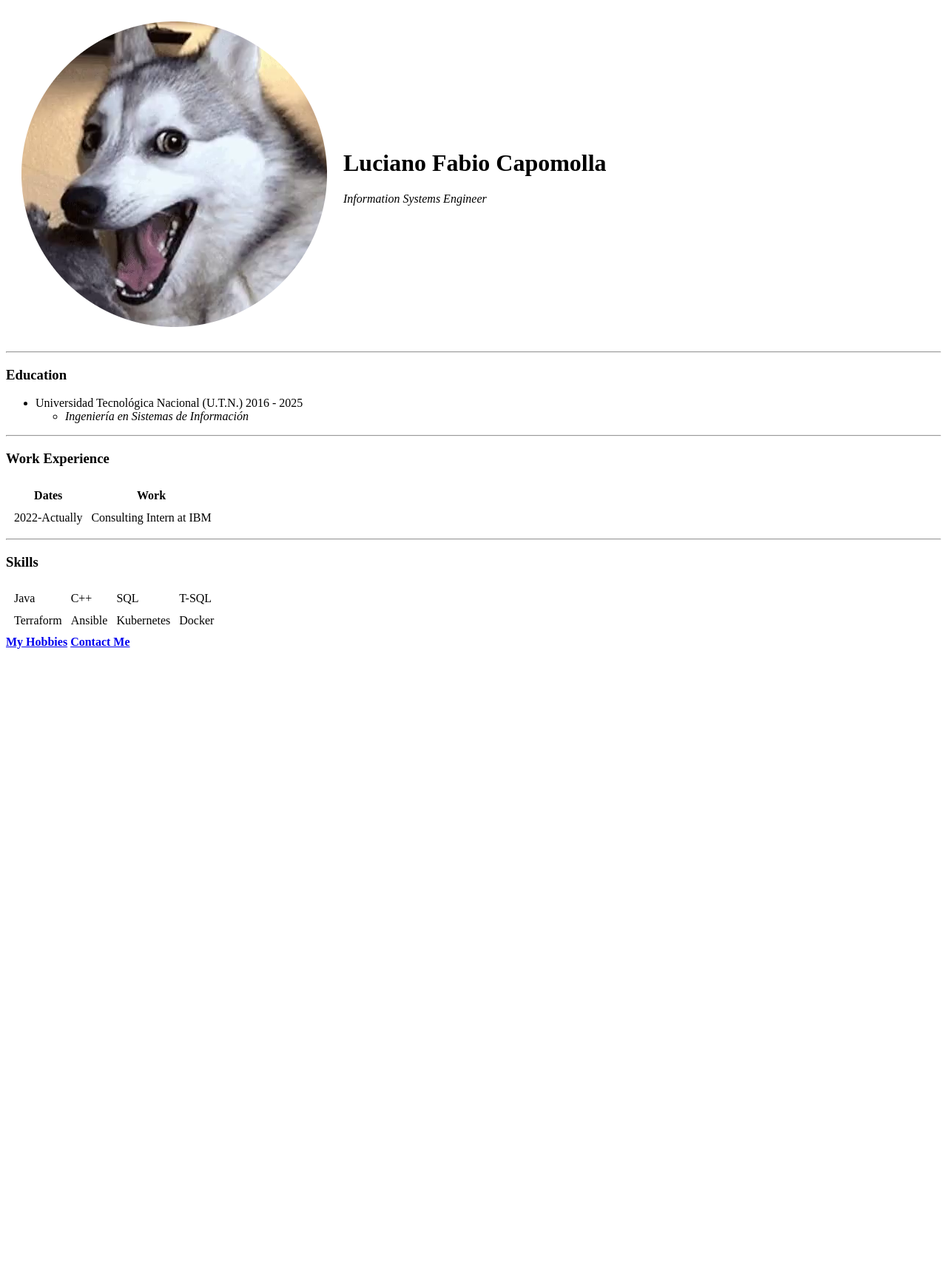
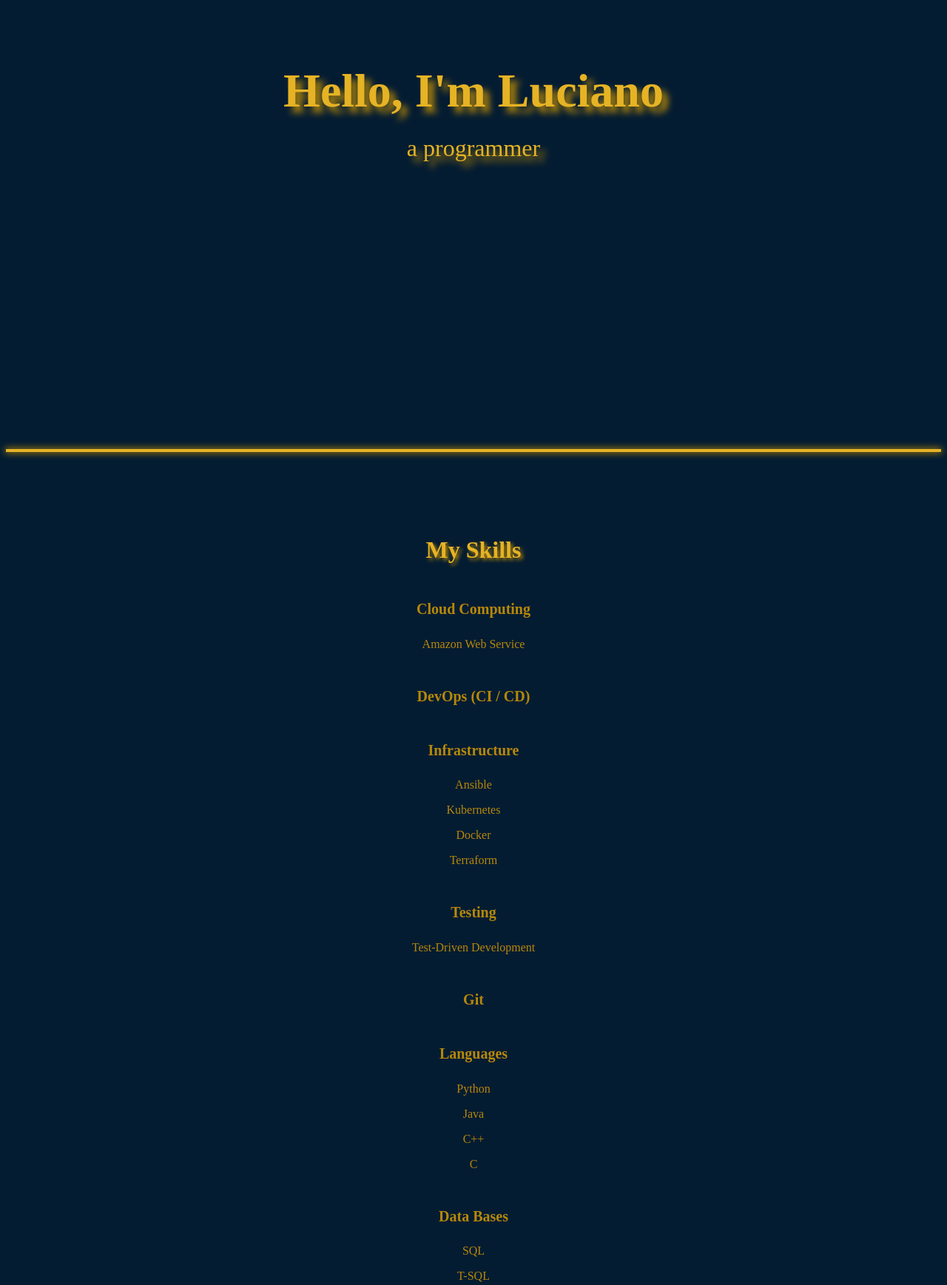
Before and after one commit to lucho-capomolla/HTML-Personal-Site, a plain HTML site: page index.html in a window 1280 px wide. Shown: the top 1737 px of the page at 74% size. Before the commit the page ends 885 px from the top, so only its background shows below. Drawn offline with Linux system fonts and the light colour scheme; a web font is replaced by a local one.

Commit message:
Advanced commit

```diff
--- /dev/null
+++ b/css/style.css
@@ -0,0 +1,123 @@
+
+body {
+    background-color: #041C32;
+    font-family: 'Convergence';
+}
+
+hr {
+    border: solid 2px;
+    border-color: #E6B325;
+    box-shadow: 0 0 10px 1px #B68809;
+}
+
+h1 {
+    font-size: 4em;
+    padding-top: 1em;
+    line-height: 50%;
+    font-weight: bold;
+}
+
+h2 {
+    font-weight: bold;
+    font-size: 2em;
+    color: #E6B325;
+    text-shadow: 3px 3px 5px #B68809;
+}
+
+.profile p {
+    font-size: 2em;
+    padding-bottom: 1em;
+    font-weight: normal;
+}
+
+.profile {
+    color: #E6B325;
+    text-shadow: 0.5em 0.5em 10px #B68809;
+    padding-bottom: 25%;
+}
+
+.container {
+    justify-content: center;
+    align-items: center;
+    text-align: center;
+    padding: 5em;
+    margin: auto;
+}
+
+.skill-row {
+    color: #B68809;
+    width: 50%;
+    margin: 50px auto 50px auto;
+}
+
+.skill-row h4{
+    font-weight: bold;
+    font-size: 20px;
+}
+
+.skill-row p{
+    font-size: 16px;
+}
+
+.middle-container {
+    justify-content: center;
+    align-items: center;
+    text-align: center;
+}
+
+.btn {
+    background: #527DEB;
+    background-image: -webkit-linear-gradient(top, #527DEB, #003185);
+    background-image: -moz-linear-gradient(top, #527DEB, #003185);
+    background-image: -ms-linear-gradient(top, #527DEB, #003185);
+    background-image: -o-linear-gradient(top, #527DEB, #003185);
+    background-image: linear-gradient(to bottom, #527DEB, #003185);
+    -webkit-border-radius: 60;
+    -moz-border-radius: 60;
+    border-radius: 60px;
+    text-shadow: 1px 1px 2px #B38702;
+    -webkit-box-shadow: 1px 1px 9px #EBC400;
+    -moz-box-shadow: 1px 1px 9px #EBC400;
+    box-shadow: 1px 1px 9px #EBC400;
+    font-family: 'Convergence';
+    color: #FFC300;
+    font-size: 30px;
+    padding: 10px 20px 10px 20px;
+    text-decoration: none;
+  }
+
+  .btn:hover {
+    background: #5CB0FA;
+    background-image: -webkit-linear-gradient(top, #5CB0FA, #032094);
+    background-image: -moz-linear-gradient(top, #5CB0FA, #032094);
+    background-image: -ms-linear-gradient(top, #5CB0FA, #032094);
+    background-image: -o-linear-gradient(top, #5CB0FA, #032094);
+    background-image: linear-gradient(to bottom, #5CB0FA, #032094);
+    text-decoration: none;
+  }
+
+.bottom-container {
+    align-items: center;
+    text-align: center;
+    margin: auto;
+    padding-left: 40%;
+    padding-right: 40%;
+}
+
+
+.bottom-container a {
+    display: inline;
+    height: 50px;
+    width: 50px;
+}
+
+.links-container {
+    display: flex;
+    justify-content: space-around;
+}
+
+h5 {
+    font-size: 20px;
+    font-weight: normal;
+    color: #B68809;
+}
--- a/index.html
+++ b/index.html
@@ -5,67 +5,88 @@
         <meta http-equiv="X-UA-Compatible" content="IE=edge">
         <meta name="viewport" content="width=device-width, initial-scale=1.0">
         <title>Luciano Capomolla Portfolio</title>
+        <link rel="stylesheet" href="css/style.css">
+        <link rel="icon" href="images/favicon2.ico">
+
+        <link rel="stylesheet" type="text/css" href="https://fonts.googleapis.com/css?family=Convergence" />
     </head>
 
     <body>
-        <table cellspacing="20">
-            <tr>
-                <td>
-                    <img src="images/Husky smile-modified.png" alt="profile picture">
-                </td>
-                <td>
-                    <h1>Luciano Fabio Capomolla</h1>
-                    <p><em>Information Systems Engineer</em></p>
-                </td>
-            </tr>
-        </table>
+
+        <div class="middle-container">
+            <div class="profile">
+                <h1>Hello, I'm Luciano</h1>
+                <p>a programmer</p>
+            </div>
+        </div>
 
         <hr>
 
-        <h3>Education</h3>
-        <ul>
-            <li>Universidad Tecnológica Nacional (U.T.N.) 2016 - 2025</li>
-            <ul>
-                <li><em>Ingeniería en Sistemas de Información</em></li>
-            </ul>
-        </ul>
+        <div class="container">
+            <h2>My Skills</h2>
+            <div class="skill-row">
+                <h4>Cloud Computing</h4>
+                    <p>Amazon Web Service</p>
+            </div>
+            <div class="skill-row">
+                <h4>DevOps (CI / CD)</h4>
+            </div>
+            <div class="skill-row">
+                <h4>Infrastructure</h4>
+                    <p>Ansible</p>
+                    <p>Kubernetes</p>
+                    <p>Docker</p>
+                    <p>Terraform</p>
+            </div>
+            <div class="skill-row">
+                <h4>Testing</h4>
+                    <p>Test-Driven Development</p>
+            </div>
+            <div class="skill-row">
+                <h4>Git</h4>
+            </div>
+            <div class="skill-row">
+                <h4>Languages</h4>
+                    <p>Python</p>
+                    <p>Java</p>
+                    <p>C++</p>
+                    <p>C</p>
+            </div>
+            <div class="skill-row">
+                <h4>Data Bases</h4>
+                    <p>SQL</p>
+                    <p>T-SQL</p>
+            </div>
+        </div>
 
         <hr>
 
-        <h3>Work Experience</h3>
-        <table cellspacing="10">
-            <thead>
-                <th>Dates</th>
-                <th>Work</th>
-            </thead>
-            <tbody>
-                <tr>
-                    <td>2022-Actually</td>
-                    <td>Consulting Intern at IBM</td>
-                </tr>
-            </tbody>
-        </table>
+        <div class="container">
+            <h2>Work Experience</h2>
+            <ul>
+                <li>IBM (2022 - Now)</li>
+                <p>Consulting Intern</p>
+            </ul>
+        </div>
 
         <hr>
 
-        <h3>Skills</h3>
-        <table cellspacing="10">
-            <tr>
-                <td>Java</td>
-                <td>C++</td>
-                <td>SQL</td>
-                <td>T-SQL</td>
-            </tr>
-            <tr>
-                <td>Terraform</td>
-                <td>Ansible</td>
-                <td>Kubernetes</td>
-                <td>Docker</td>
-            </tr>
-        </table>
+        <div class="container">
+            <button class="btn" onclick="window.location.href='mailto:lucho.capomolla@gmail.com,lucho.capomolla@hotmail.com'">Contact Me</button>
+        </div>
 
 
-        <a href="hobbies.html"><strong>My Hobbies</strong></a>
-        <a href="contact-me.html"><strong>Contact Me</strong></a>
+        <div class="bottom-container">
+            <div class="links-container">
+                <a href="https://www.linkedin.com/in/luciano-fabio-capomolla/" target="_blank">
+                    <img class="logo" src="./images/linkedin.png" alt="linkedin-logo" width="50px" height="50px">
+                </a>
+                <a href="https://github.com/lucho-capomolla" target="_blank">
+                    <img class="logo" src="./images/github.png" alt="github-logo" width="50px" height="50px">
+                </a>
+            </div>
+            <h5>© Luciano Capomolla</h5>
+        </div>
+
     </body>
 </html>
```
Also changed, not shown: contact-me.html (deleted, +0 -38 lines), hobbies.html (deleted, +0 -21 lines), images/favicon.ico (added), images/favicon2.ico (added), images/github.png (added), images/linkedin.png (added).
